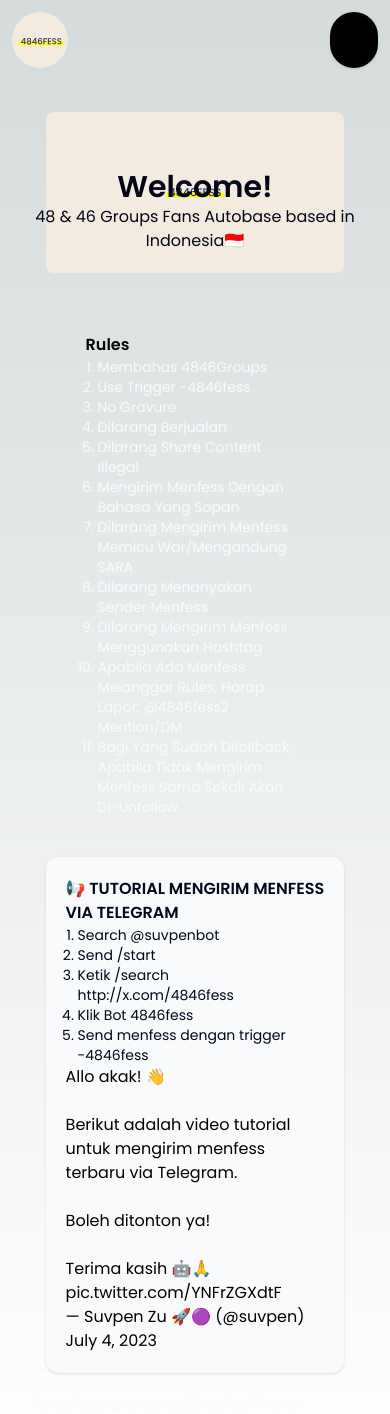
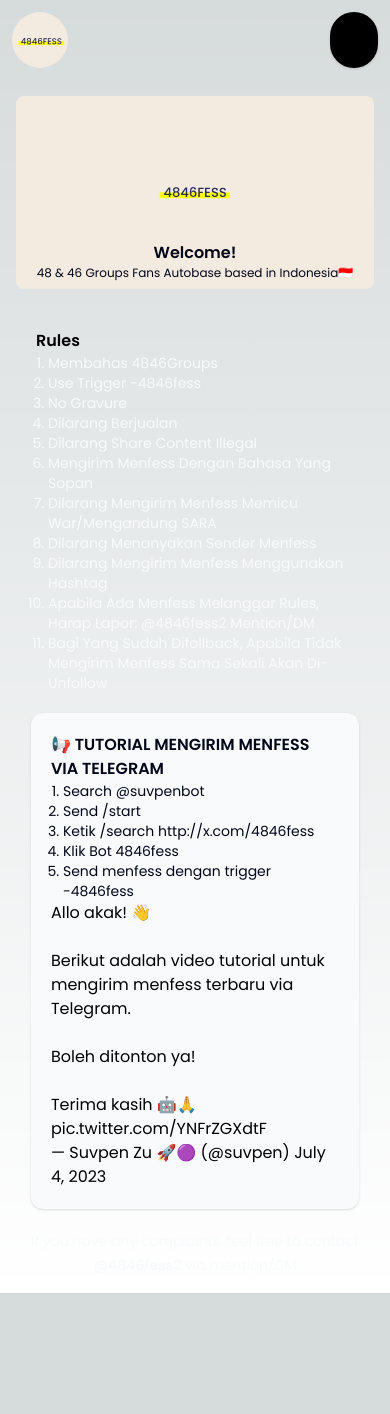
Before and after one commit to 4846fess/menfess, a Next.js app: page / in a window 390 px wide. Shown: the top 1414 px of the page. After the commit the page ends 1293 px from the top, so only its background shows below. Built offline with nearby package versions, Linux system fonts and the light colour scheme.

Commit message:
[beta] adjust mobile view

```diff
--- a/src/app/page.js
+++ b/src/app/page.js
@@ -4,21 +4,21 @@ import { HOW_TO_SEND_VIA_TELEGRAM, MENFESS_RULES } from "@/utils/Constants";
 const Home = () => {
   return (
     <Layout>
-      <main className="flex min-h-screen flex-col items-center justify-between p-8">
+      <main className="flex min-h-screen flex-col items-center justify-between p-4 md:p-8">
         <div className="w-full flex flex-center items-center flex-col relative">
           <img
             src="/assets/icons/banner.svg"
             alt="@4846menfess logo"
-            className="rounded-lg w-11/12 md:w-9/12 mb-5"
+            className="rounded-lg w-full md:w-9/12 mb-5"
           />
 
-          <div className="flex flex-col text-center absolute bottom-10">
-            <h1 className="text-3xl font-semibold text-slate-950">Welcome!</h1>
-            <span className="text-slate-950">48 & 46 Groups Fans Autobase based in Indonesia🇮🇩</span>
+          <div className="flex flex-col text-center absolute p-2 bottom-5 md:bottom-10">
+            <h1 className="font-semibold text-slate-950 text-md md:text-3xl">Welcome!</h1>
+            <span className="text-slate-950 text-xs md:text-base">48 & 46 Groups Fans Autobase based in Indonesia🇮🇩</span>
           </div>
         </div>
 
-        <div className="w-11/12 md:w-9/12 p-10">
+        <div className="w-full p-5 md:w-9/12 p-10">
           <span className="font-semibold">Rules</span>
           <ul className="list-decimal text-slate-50 text-sm dark:text-slate-950 ps-3">
             {MENFESS_RULES.map((item, index) => (
@@ -50,7 +50,7 @@ const Home = () => {
           />
         </div>
 
-        <div>
+        <div className="text-center">
           <span className="text-slate-50 text-sm dark:text-slate-950">If you have any complaints, feel free to contact <a href="https://twitter.com/4846fess2" target="_blank" rel="noopener noreferrer" className="font-semibold">@4846fess2</a> via mention/DM</span>
         </div>
       </main>
```
